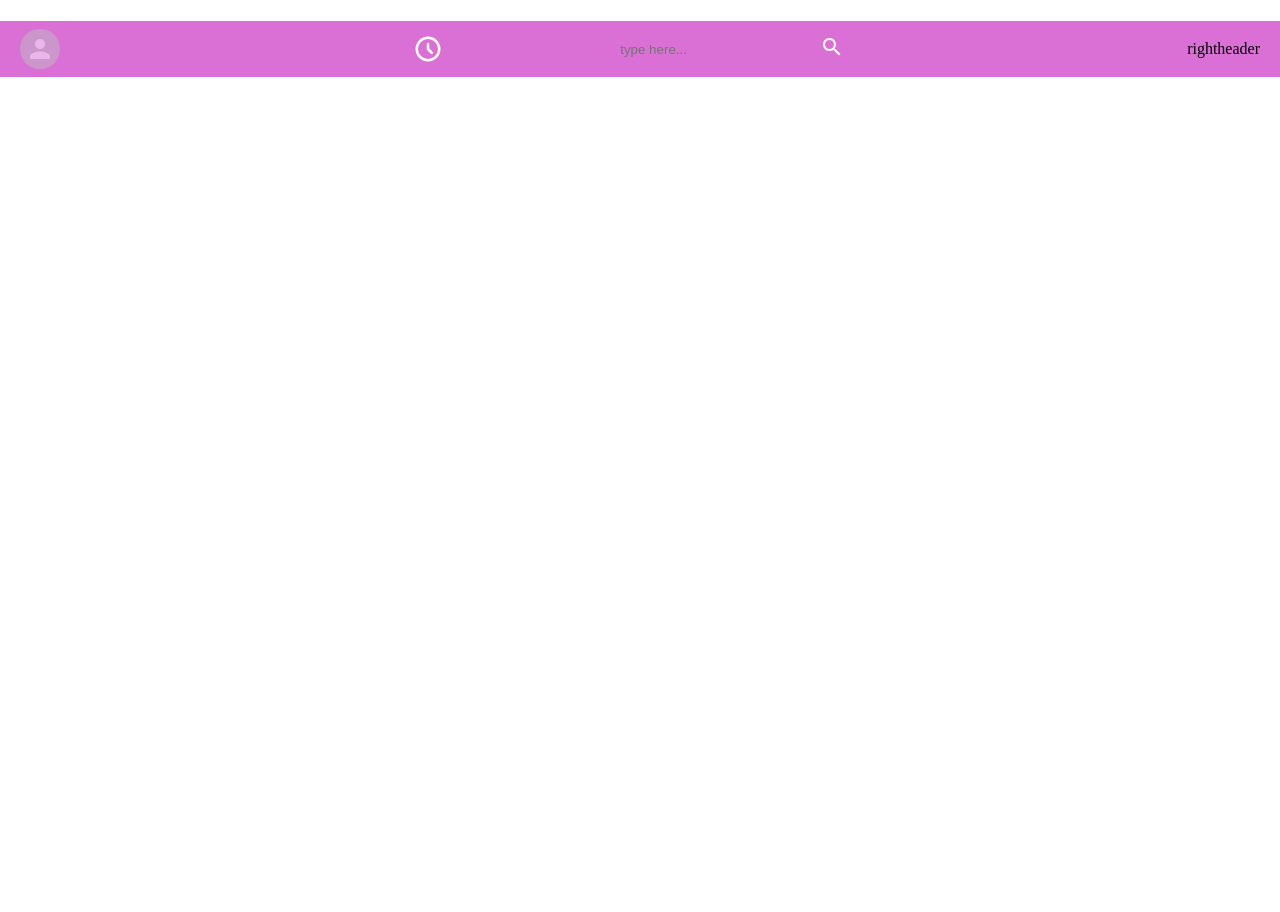
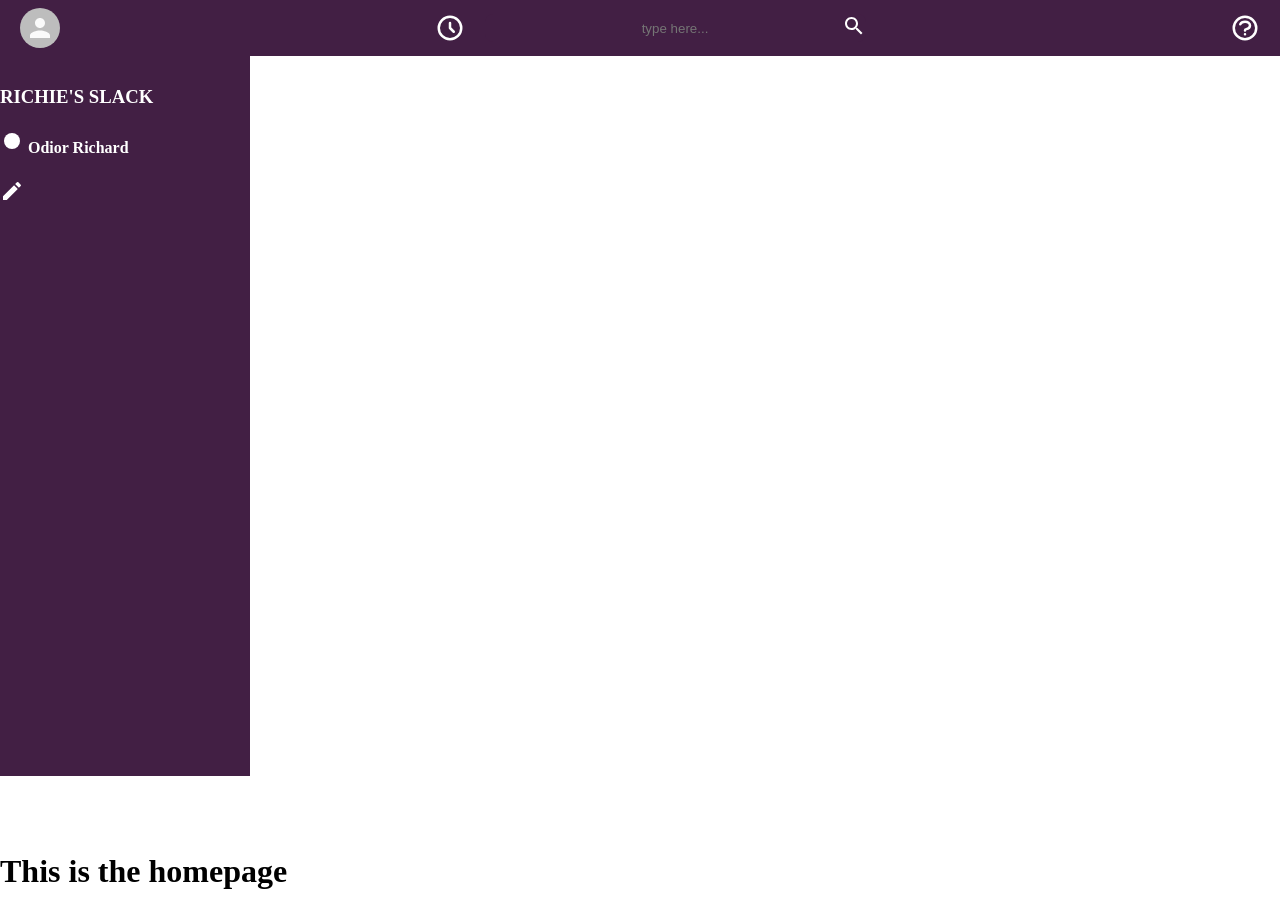
Before and after one commit to richie48/slack-clone, a React (Create React App) app in the folder slack_clone/: page / in a window 1280 px wide. Before the commit the page ends 800 px from the top, so only its background shows below. Built offline with nearby package versions, Linux system fonts and the light colour scheme.

Commit message:
worked on sidebar

```diff
--- a/slack_clone/src/App.css
+++ b/slack_clone/src/App.css
@@ -3,7 +3,7 @@ body {
 }
 
 .header {
-  background-color: #da70d6;
+  background-color: #421f44;
   min-height: 7vh;
   display: flex;
   flex-direction: row;
@@ -24,16 +24,14 @@ body {
   display: flex;
   justify-content: space-between;
 }
-.header-right {
-  margin-right: 20px;
-}
+
 .header-search {
   align-items: center;
   display: flex;
   height: 28px;
   flex-direction: row;
   border-radius: 8px;
-  background-color: #da70d6;
+  background-color: #421f44;
   border-color: white;
   --tw-border-opacity: 1;
   padding: 0 100px;
@@ -51,6 +49,7 @@ body {
   background-color: transparent;
   border: none;
   outline: 0;
+  color: white;
 }
 
 .searchicon {
@@ -64,7 +63,8 @@ body {
 }
 
 .header-avatar,
-.clock-icon {
+.clock-icon,
+.header-right {
   width: 30px;
   height: 30px;
   margin-right: 20px;
@@ -72,7 +72,7 @@ body {
   color: white;
 }
 
-.header-avatar,
+.header-avatar:hover,
 .clock-icon:hover {
   opacity: 0.5;
 }
@@ -82,3 +82,35 @@ body {
   flex-direction: row;
   align-items: center;
 }
+
+.homepage h1 {
+  color: black;
+  cursor: pointer;
+}
+.app-home {
+  display: flex;
+  flex-direction: column;
+}
+
+.sidebar {
+  height: 90vh;
+  margin-top: 7vh;
+  max-width: 250px;
+  background-color: #421f44;
+  color: white;
+}
+
+.app-routes {
+  margin-top: 7vh;
+}
+
+.sidebar-header-div {
+  height: 10px;
+}
+
+.sidebar-header {
+  margin-top: 30px;
+}
+.sidebar-header-split {
+  justify-content: space-between;
+}
--- a/slack_clone/src/App.js
+++ b/slack_clone/src/App.js
@@ -1,20 +1,24 @@
 import React from 'react';
 import {BrowserRouter as Router, Routes, Route} from 'react-router-dom';
 import './App.css';
-import Home from '../src/components/Home'
-// import Header from '../src/components/Header'
+import Home from './components/Home'
+
+import Header from './components/Header'
+import SideBar from './components/SideBar'
 
 function App() {
   return (
   <div className='app-home'>
-<Router>
-      <>
-      <Routes>
-          <Route exact path="/" element={<Home/>}/>
-      </Routes>
-      </>
+    <Router>
+      <Header/>
+      <SideBar/>
+        <div className='app-routes'>
+          <Routes>
+            <Route exact path="/" element={<Home/>}/>
+        </Routes>
+        </div>
     </Router>
-    </div>
+  </div>
   );
 }
 
--- a/slack_clone/src/components/HeaderRight.js
+++ b/slack_clone/src/components/HeaderRight.js
@@ -1,7 +1,10 @@
+// import {HelpOutlineIcon} from "@material-ui/iconss
+import {QuestionMarkCircleIcon} from '@heroicons/react/outline'
+
 function HeaderRight() {
     return (
         <div className='header-right'>
-            rightheader
+            <QuestionMarkCircleIcon/>
         </div>
     )
 }
--- a/slack_clone/src/components/Home.js
+++ b/slack_clone/src/components/Home.js
@@ -1,9 +1,8 @@
-import Header from '../components/Header'
+
 
 function Home() {
     return (
-        <div>
-            <Header/>
+        <div className='homepage'>
             <h1>This is the homepage</h1>
         </div>
     )
--- /dev/null
+++ b/slack_clone/src/components/SideBar.js
@@ -0,0 +1,11 @@
+import SideBarHeader from  './sideBarHeader'
+
+function SideBar() {
+    return (
+        <div className='sidebar'>
+            <SideBarHeader/>
+        </div>
+    )
+}
+
+export default SideBar
--- /dev/null
+++ b/slack_clone/src/components/sideBarHeader.js
@@ -0,0 +1,18 @@
+import FiberManualRecordIcon from '@material-ui/icons/FiberManualRecord'
+import CreateIcon from '@material-ui/icons/Create'
+
+function sideBarHeader() {
+    return (
+    <div className='sidebar-header-split'>
+        <div className='sidebar-header'>
+            <h3>RICHIE'S SLACK</h3>
+            <h4><FiberManualRecordIcon/> Odior Richard </h4>
+        </div>
+        <div>
+           <CreateIcon/>
+        </div>
+    </div>
+    )
+}
+
+export default sideBarHeader
```
